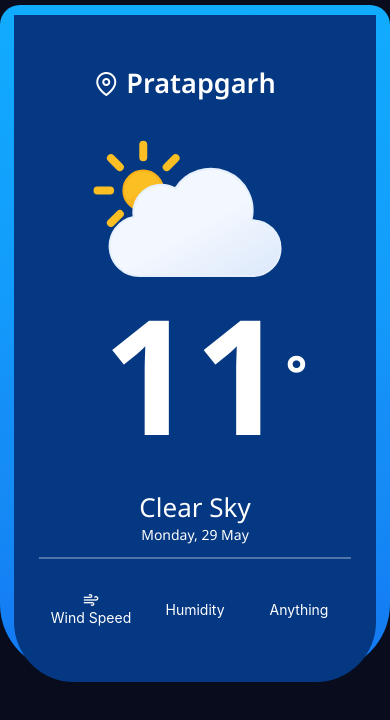
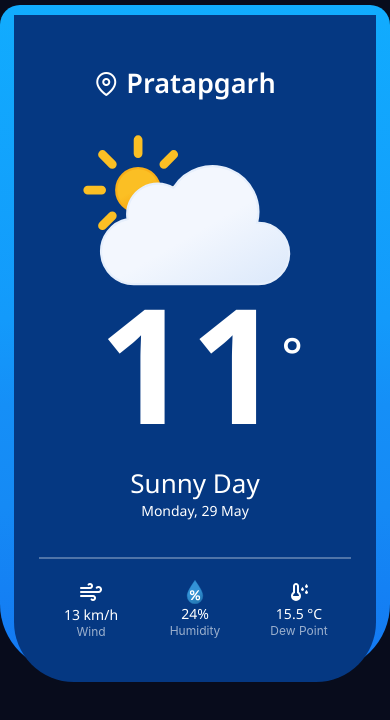
Before and after one commit to Antriksh1305/Weather-App, a React Native app: screen / in a window 390 px wide. Shown: the top 720 px of the page. Built offline with nearby package versions, Linux system fonts and the light colour scheme.

Commit message:
updates on frontend

```diff
--- /dev/null
+++ b/assets/images/dewpoint.js
@@ -0,0 +1,21 @@
+import * as React from "react"
+import Svg, { Path } from "react-native-svg"
+
+function SvgComponent(props) {
+    return (
+        <Svg
+            xmlns="http://www.w3.org/2000/svg"
+            width={24}
+            height={24}
+            viewBox="0 0 24 24"
+            {...props}
+        >
+            <Path
+                fill="#fff"
+                d="M15.5 11q-.625 0-1.063-.438T14 9.5q0-.325.238-.75t.512-.813q.275-.387.513-.662L15.5 7l.238.275q.237.275.512.663t.513.812q.237.425.237.75 0 .625-.438 1.063T15.5 11zm4-3q-.625 0-1.063-.438T18 6.5q0-.325.238-.75t.512-.813q.275-.387.513-.662L19.5 4l.238.275q.237.275.512.663t.513.812q.237.425.237.75 0 .625-.438 1.063T19.5 8zm0 6q-.625 0-1.063-.438T18 12.5q0-.325.238-.75t.512-.813q.275-.387.513-.662L19.5 10l.238.275q.237.275.512.663t.513.812q.237.425.237.75 0 .625-.438 1.063T19.5 14zM9 21q-2.075 0-3.538-1.463T4 16q0-1.2.525-2.238T6 12V6q0-1.25.875-2.125T9 3q1.25 0 2.125.875T12 6v6q.95.725 1.475 1.763T14 16q0 2.075-1.463 3.538T9 21zm-3-5h6q0-.725-.313-1.35T10.8 13.6L10 13V6q0-.425-.288-.713T9 5q-.425 0-.713.288T8 6v7l-.8.6q-.575.425-.888 1.05T6 16z"
+            />
+        </Svg>
+    )
+}
+
+export default SvgComponent
--- a/assets/images/humidity.js
+++ b/assets/images/humidity.js
@@ -1,16 +1,16 @@
 import * as React from "react"
-import Svg, { Defs, LinearGradient, Stop, Path } from "react-native-svg"
+import Svg, { Defs, LinearGradient, Stop, G, Path } from "react-native-svg"
 
 function SvgComponent(props) {
     return (
-        <Svg xmlns="http://www.w3.org/2000/svg" viewBox="0 0 64 64" {...props}>
+        <Svg xmlns="http://www.w3.org/2000/svg" viewBox="0 0 20.5 30.7" {...props}>
             <Defs>
                 <LinearGradient
-                    id="a"
-                    x1={23.61}
-                    y1={21.85}
-                    x2={37.27}
-                    y2={45.52}
+                    id="linear-gradient"
+                    x1={1.86}
+                    y1={5.29}
+                    x2={15.52}
+                    y2={28.96}
                     gradientUnits="userSpaceOnUse"
                 >
                     <Stop offset={0} stopColor="#3392d6" />
@@ -18,17 +18,21 @@ function SvgComponent(props) {
                     <Stop offset={1} stopColor="#2477b2" />
                 </LinearGradient>
             </Defs>
+            <G id="Layer_2" data-name="Layer 2">
+                <G id="Weather_Icons" data-name="Weather Icons">
                     <Path
-                d="M32 17c-6.09 9-10 14.62-10 20.09a10 10 0 0020 0C42 31.62 38.09 26 32 17z"
+                        d="M10.25.45c-6.09 9-10 14.62-10 20.09a10 10 0 0020 0c0-5.47-3.91-11.1-10-20.09z"
                         stroke="#2885c7"
                         strokeMiterlimit={10}
-                strokeWidth={0.5}
-                fill="url(#a)"
+                        strokeWidth=".5px"
+                        fill="url(#linear-gradient)"
                     />
                     <Path
-                d="M26.24 30.19a3 3 0 012.12-.69 3 3 0 012.12.69 2.51 2.51 0 01.74 1.92v1.24a2.48 2.48 0 01-.74 1.9 3.05 3.05 0 01-2.12.68 3 3 0 01-2.12-.68 2.48 2.48 0 01-.74-1.9v-1.24a2.51 2.51 0 01.74-1.92zm11-.23a.42.42 0 01-.08.4L29 41.69a1.37 1.37 0 01-.44.44 1.87 1.87 0 01-.72.09h-.67c-.2 0-.33-.06-.38-.18s0-.25.09-.42l8.2-11.35a1 1 0 01.41-.41 2 2 0 01.67-.08h.76q.27 0 .34.22zm-8.9 1.17c-.79 0-1.19.36-1.19 1.07v1c0 .71.4 1.07 1.19 1.07s1.19-.36 1.19-1.07v-1c.02-.71-.38-1.07-1.17-1.07zm5.16 5.63a3 3 0 012.12-.69 3 3 0 012.12.69 2.51 2.51 0 01.74 1.92v1.24a2.48 2.48 0 01-.74 1.9 3 3 0 01-2.12.68 3.05 3.05 0 01-2.12-.68 2.48 2.48 0 01-.74-1.9v-1.24a2.51 2.51 0 01.76-1.92zm2.12.94c-.79 0-1.19.35-1.19 1.07v1c0 .73.4 1.09 1.19 1.09s1.19-.36 1.19-1.09v-1c.02-.72-.38-1.07-1.17-1.07z"
+                        d="M4.49 13.64A3 3 0 016.61 13a3 3 0 012.12.69 2.51 2.51 0 01.74 1.92v1.19a2.44 2.44 0 01-.74 1.89 3 3 0 01-2.12.69 3 3 0 01-2.12-.69 2.44 2.44 0 01-.74-1.89v-1.24a2.51 2.51 0 01.74-1.92zm11-.24a.42.42 0 01-.08.4L7.23 25.14a1.48 1.48 0 01-.44.44 1.87 1.87 0 01-.72.09H5.4c-.2 0-.33-.06-.38-.18a.41.41 0 01.09-.42l8.2-11.35a1 1 0 01.41-.41 1.79 1.79 0 01.67-.08h.76c.19 0 .31.05.36.17zm-8.9 1.18c-.79 0-1.19.35-1.19 1.06v1.06c0 .71.4 1.06 1.19 1.06s1.21-.35 1.21-1.06v-1.06c0-.71-.4-1.06-1.19-1.06zm5.16 5.63a3 3 0 012.12-.69 3 3 0 012.12.69 2.51 2.51 0 01.74 1.92v1.24a2.44 2.44 0 01-.73 1.89 3 3 0 01-2.12.69 3 3 0 01-2.12-.69 2.44 2.44 0 01-.76-1.89v-1.24a2.51 2.51 0 01.77-1.92zm2.12.93c-.79 0-1.19.36-1.19 1.07v1c0 .72.4 1.08 1.19 1.08s1.19-.36 1.19-1.08v-1c.02-.71-.38-1.07-1.17-1.07z"
                         fill="#fff"
                     />
+                </G>
+            </G>
         </Svg>
     )
 }
--- a/components/main.js
+++ b/components/main.js
@@ -18,7 +18,8 @@ import Drizzle from '../assets/images/drizzle';
 import Rain from '../assets/images/rain';
 import Thunderstorm from '../assets/images/thunderstorm';
 import Snow from '../assets/images/snow';
-
+import Humidity from '../assets/images/humidity';
+import Dewpoint from '../assets/images/dewpoint';
 // import { Image } from 'expo-image';
 
 export default function main() {
@@ -28,9 +29,7 @@ export default function main() {
         'NotoSans-SemiBold': require("../assets/fonts/NotoSans-SemiBold.ttf"),
         'NotoSans-Bold': require("../assets/fonts/NotoSans-Bold.ttf"),
         'NotoSans-ExtraBold': require("../assets/fonts/NotoSans-ExtraBold.ttf"),
-        'Penta-Bold': require("../assets/fonts/Penta-Rounded-Bold.ttf"),
     });
-
     useEffect(() => {
         async function prepare() {
             await SplashScreen.preventAutoHideAsync();
@@ -56,11 +55,11 @@ export default function main() {
                     <ClearDay style={styles.weathersvgstyle} />
                     <View style={[styles.container, styles.detailswrapper]}>
                         <View style={[styles.container, styles.temperature]}>
-                            <Text style={[styles.commontxt, { fontFamily: 'NotoSans-Bold' }, styles.temptext]}>11</Text>
-                            <Text style={[styles.commontxt, { fontFamily: 'NotoSans-Bold' }, styles.degreesymbol]}>°</Text>
+                            <Text style={[styles.commontxt, { fontFamily: 'NotoSans-Bold' }, { fontSize: 160, }]}>11</Text>
+                            <Text style={[styles.commontxt, styles.degreesymbol]}>°</Text>
                         </View>
                         <View style={styles.details}>
-                            <Text style={[styles.commontxt, { fontFamily: 'NotoSans-Regular', fontSize: 26 }]}>Clear Sky</Text>
+                            <Text style={[styles.commontxt, { fontFamily: 'NotoSans-Regular', fontSize: 26 }]}>Sunny Day</Text>
                             <Text style={[styles.commontxt, { fontFamily: 'NotoSans-Regular' }]}>Monday, 29 May</Text>
                         </View>
                     </View>
@@ -68,19 +67,19 @@ export default function main() {
                 <View style={[styles.container, styles.contentwrapper]}>
                     <View style={styles.content}>
                         <View style={styles.container}>
-                            <Feather name='wind' size={16} style={{ color: '#fff' }} />
-                            {/* <Text></Text> */}
-                            <Text style={styles.commontxt}>Wind Speed</Text>
+                            <Feather name='wind' size={24} style={{ color: '#fff' }} />
+                            <Text style={[{ fontSize: 14 }, styles.commontxt]}>13 km/h</Text>
+                            <Text style={styles.contenttxt}>Wind</Text>
                         </View>
                         <View style={styles.container}>
-                            {/* icon */}
-                            {/* <Text></Text> */}
-                            <Text style={styles.commontxt}>Humidity</Text>
+                            <Humidity style={{ width: 24, height: 24 }} />
+                            <Text style={[{ fontSize: 14 }, styles.commontxt]}>24%</Text>
+                            <Text style={styles.contenttxt}>Humidity</Text>
                         </View>
                         <View style={styles.container}>
-                            {/* icon */}
-                            {/* <Text></Text> */}
-                            <Text style={styles.commontxt}>Anything</Text>
+                            <Dewpoint />
+                            <Text style={[{ fontSize: 14 }, styles.commontxt]} >15.5 °C</Text>
+                            <Text style={styles.contenttxt}>Dew Point</Text>
                         </View>
                     </View>
                 </View>
@@ -128,6 +127,7 @@ const styles = StyleSheet.create({
     },
     commontxt: {
         color: 'white',
+        fontFamily: 'NotoSans-Regular'
     },
     bodywrapper: {
         flex: 0.8,
@@ -144,9 +144,9 @@ const styles = StyleSheet.create({
     },
     weathersvgstyle: {
         width: '100%',
-        height: '50%',
+        height: '55%',
         position: 'absolute',
-        top: 60,
+        top: 50,
         zIndex: -1,
     },
     detailswrapper: {
@@ -154,18 +154,26 @@ const styles = StyleSheet.create({
         justifyContent: 'flex-end'
     },
     temperature: {
-        flex: 0.6,
+        flex: 0.48,
         flexDirection: 'row',
-        paddingLeft: 20
+        width: '100%',
+        paddingLeft: 20,
+        alignItems: 'center',
     },
     temptext: {
-        fontSize: 160
+        fontSize: 160,
+        fontFamily: 'NotoSans-Bold',
     },
     degreesymbol: {
-        fontSize: 50
+        width: 30,
+        fontSize: 50,
+        fontFamily: 'NotoSans-Medium',
+        paddingBottom: 14,
     },
     details: {
-        alignItems: 'center'
+        flex: 0.15,
+        alignItems: 'center',
+        paddingBottom: 15,
     },
     contentwrapper: {
         flex: 0.2,
@@ -180,10 +188,13 @@ const styles = StyleSheet.create({
         justifyContent: 'space-around',
         alignItems: 'center',
         width: '80%',
-        // backgroundColor: 'red',
         borderTopWidth: 2,
         borderStyle: 'solid',
         borderColor: 'rgba(255,255,255,0.3)',
-
+    },
+    contenttxt: {
+        fontSize: 12,
+        color: 'white',
+        opacity: 0.6
     },
 });
```
Lines whose indentation alone changed are shown as unchanged.
